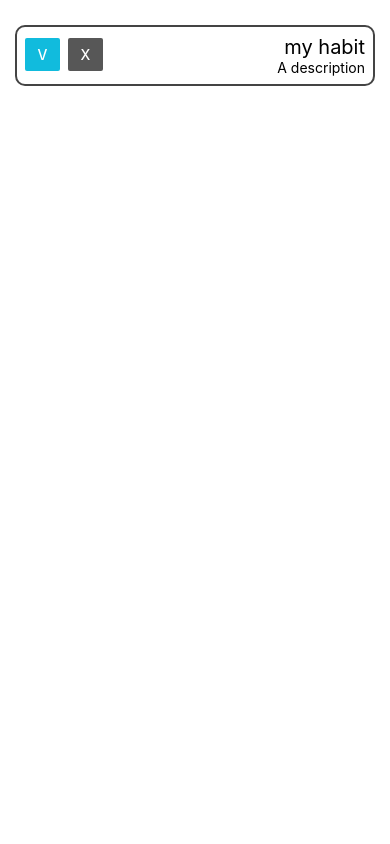
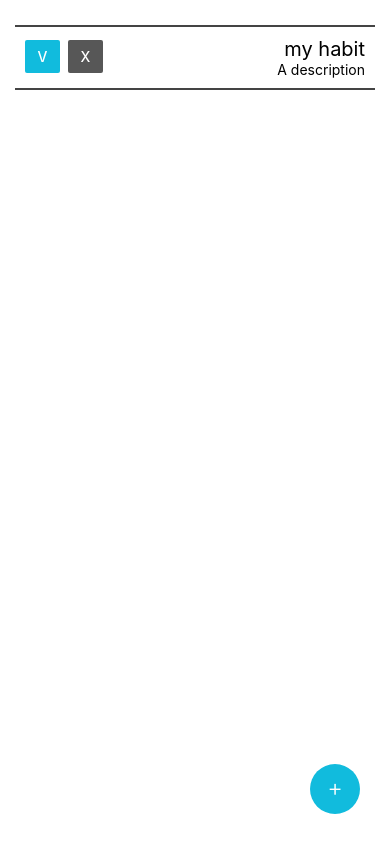
Before and after one commit to jakub-wawrzyniak/small-habitTracker, a React Native app: screen / in a window 390 px wide. Built offline with nearby package versions, Linux system fonts and the light colour scheme.

Commit message:
Added a dummy adder button

```diff
--- a/App.js
+++ b/App.js
@@ -1,6 +1,7 @@
 import React, {Fragment, useState} from 'react';
 import {
   ScrollView,
+  Pressable,
   StyleSheet,
   Text,
   View,
@@ -40,10 +41,10 @@ const style = StyleSheet.create({
     fontSize: 14,
   },
   habitView: {
-    borderWidth: 2,
-    borderRadius: 10,
+    borderTopWidth: 2,
+    borderBottomWidth: 2,
     marginVertical: 10,
-    padding: 8,
+    padding: 10,
     borderColor: '#444',
     flexDirection: "row",
     justifyContent: "space-between",
@@ -96,12 +97,41 @@ const HabitView = (props) => {
   </View>
 }
 
+const AddHabitButton = ({onPress}) => {
+  const style = {
+    position: "absolute",
+    bottom: 30,
+    right: 30,
+    width: 50,
+    height: 50,
+    backgroundColor: "#1bd",
+    borderRadius: 50,
+    justifyContent: "center",
+    flexDirection: "row",
+    alignItems: "center"
+  }
+  const textStyle = {
+    textAlign: "center",
+    color: "#fff",
+    fontSize: 24,
+    fontWeight: "300",
+    borderColor:"#000",
+    bottom: 2
+  }
+  return <Pressable style={style}>
+    <Text style={textStyle}>+</Text>
+  </Pressable>
+}
+
 const App = () => {
   const h1 = new Habit("my habit","done", "A description")
   return (
+  <Fragment>
     <View style={style.frame1}>
       <HabitView habit={h1}></HabitView>
     </View>
+    <AddHabitButton/>
+  </Fragment>
   )
 };
 
```
